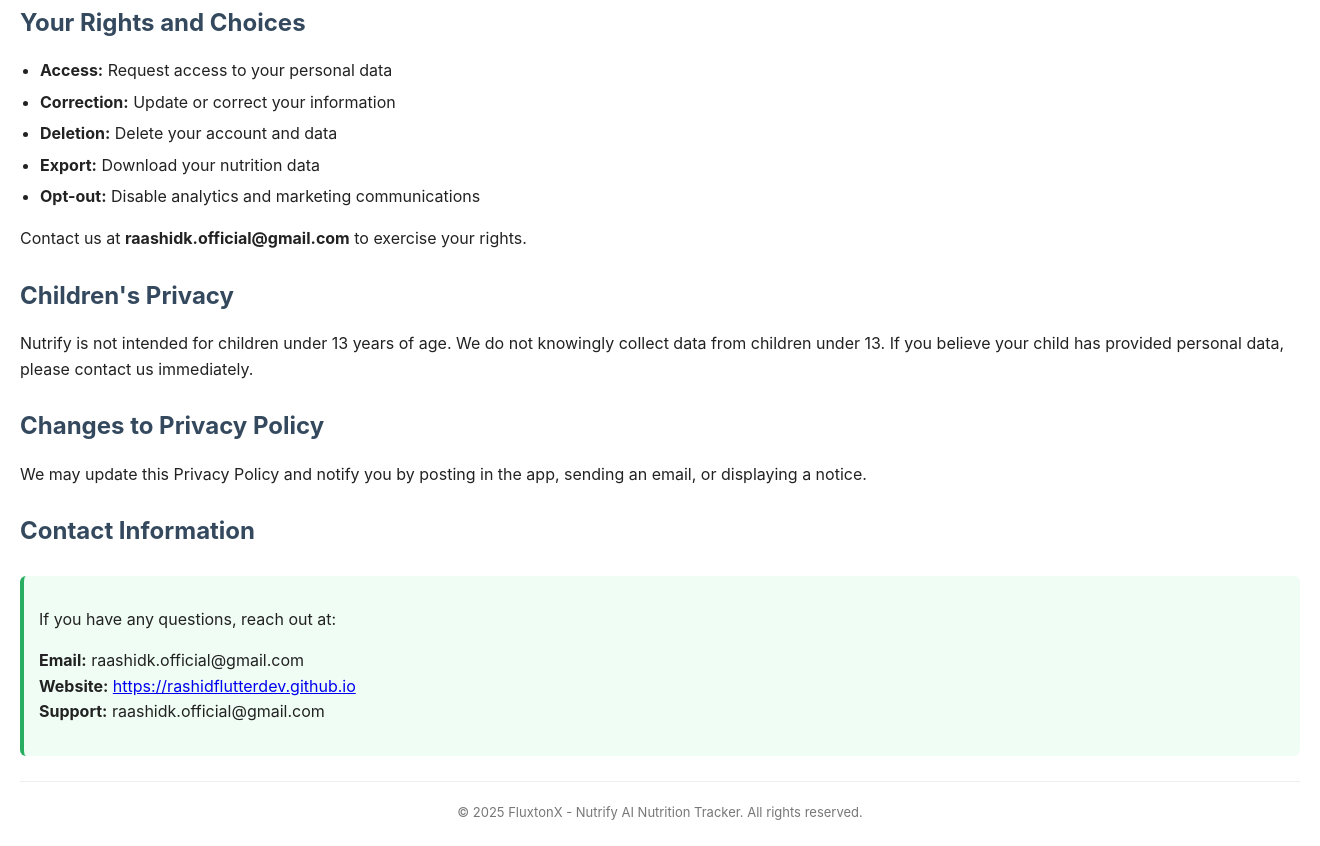
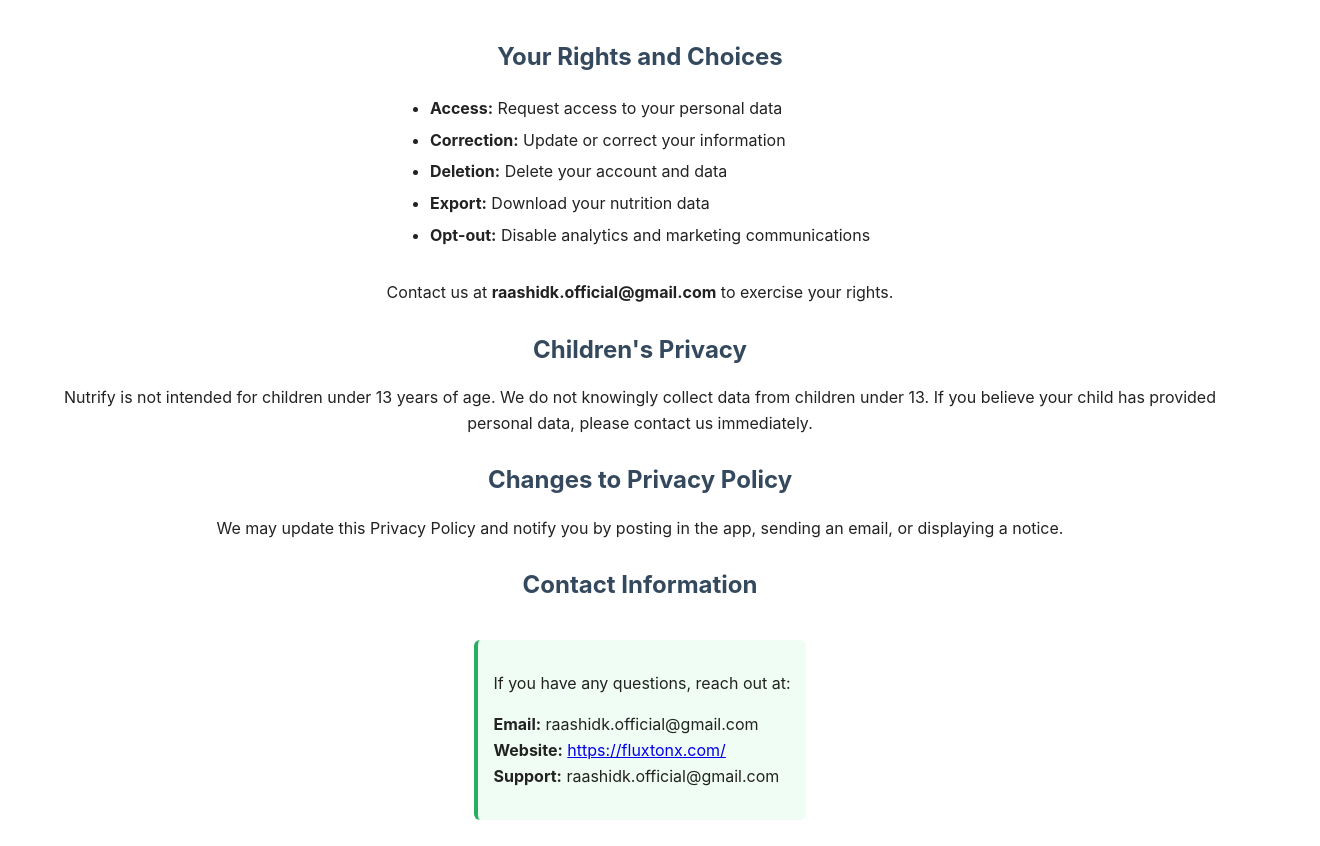
Before and after one commit to rashidflutterDev/nutrify-privacy-policy, a plain HTML site: page index.html in a window 1280 px wide. Shown: the part 1474-2320 px from the top of the page, 1320 px wide, since content can reach past the window. Drawn offline with Linux system fonts and the light colour scheme.

Commit message:
Update index.html

```diff
--- a/index.html
+++ b/index.html
@@ -12,10 +12,12 @@
       padding: 0;
       background: #ffffff;
       color: #222;
+      text-align: center;
     }
     .container {
       width: 100%;
-      max-width: 100%;
+      max-width: 1200px;
+      margin: 0 auto;
       padding: 40px 20px;
     }
     h1 {
@@ -23,6 +25,7 @@
       border-bottom: 2px solid #27ae60;
       padding-bottom: 10px;
       margin-bottom: 20px;
+      display: inline-block;
     }
     h2 {
       color: #34495e;
@@ -38,11 +41,15 @@
       background: #f1f3f4;
       padding: 12px;
       border-radius: 6px;
-      margin-bottom: 20px;
+      margin: 0 auto 20px;
       font-size: 14px;
       color: #555;
+      display: inline-block;
     }
     ul {
+      display: inline-block;
+      text-align: left;
+      margin: 10px auto;
       padding-left: 20px;
     }
     li {
@@ -52,15 +59,19 @@
       background: #fff8e1;
       padding: 12px;
       border-left: 4px solid #ffc107;
-      margin: 15px 0;
+      margin: 15px auto;
       border-radius: 5px;
+      display: inline-block;
+      text-align: left;
     }
     .contact-info {
       background: #f0fdf4;
       padding: 15px;
       border-left: 4px solid #27ae60;
       border-radius: 6px;
-      margin: 25px 0;
+      margin: 25px auto;
+      display: inline-block;
+      text-align: left;
     }
     footer {
       text-align: center;
@@ -68,6 +79,7 @@
       font-size: 13px;
       color: #777;
       border-top: 1px solid #eee;
+      margin-top: 30px;
     }
   </style>
 </head>
@@ -147,7 +159,7 @@
       <p>If you have any questions, reach out at:</p>
       <p>
         <strong>Email:</strong> raashidk.official@gmail.com<br>
-        <strong>Website:</strong> <a href="https://rashidflutterdev.github.io">https://rashidflutterdev.github.io</a><br>
+        <strong>Website:</strong> <a href="https://fluxtonx.com/" target="_blank">https://fluxtonx.com/</a><br>
         <strong>Support:</strong> raashidk.official@gmail.com
       </p>
     </div>
```
